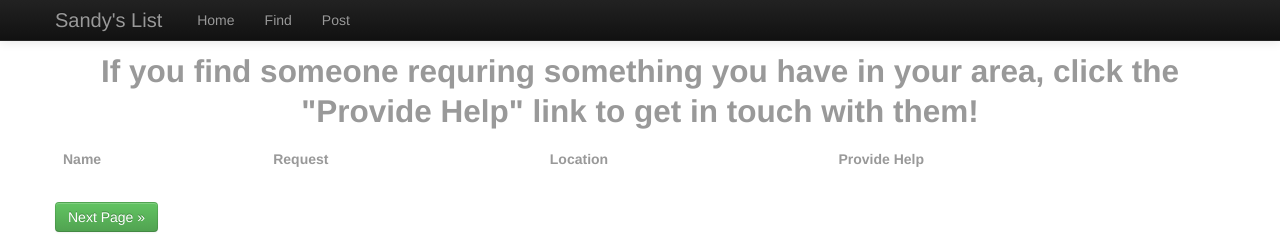
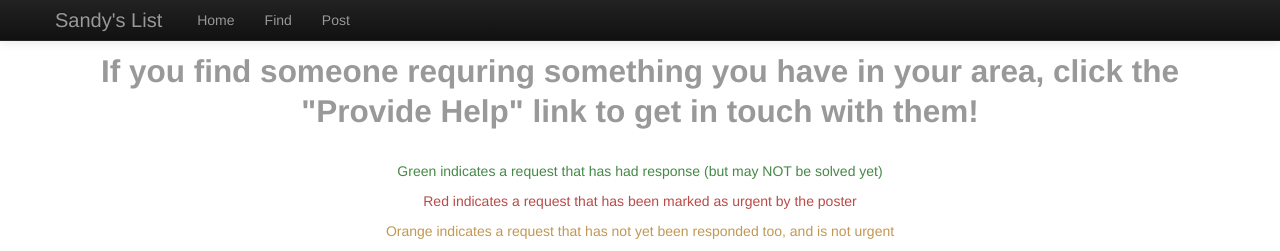
Before and after one commit to b1naryth1ef/sandyslist, a Flask app: page /find in a window 1280 px wide. Shown: the top 251 px of the page. Run offline with Flask 2, Linux system fonts and the light colour scheme; data that the repository does not hold is empty; parts of the project's set-up code (start-up, migrations or seed data) failed here and were passed over; some libraries are stand-ins or nearby versions.

Commit message:
Added color coding (and a key)

```diff
--- a/templates/find.html
+++ b/templates/find.html
@@ -4,7 +4,12 @@
 {% block content %}
 <div class="row">
     <div class="span12" style="text-align: center;">
-        <h2>If you find someone requring something you have in your area, click the "Provide Help" link to get in touch with them!</h2>
+        <h2>If you find someone requring something you have in your area, click the "Provide Help" link to get in touch with them!</h2
+        >
+        <br />
+          <p class="text-success">Green indicates a request that has had response (but may NOT be solved yet)</p>
+          <p class="text-error">Red indicates a request that has been marked as urgent by the poster</p>
+          <p class="text-warning">Orange indicates a request that has not yet been responded too, and is not urgent</p>
     </div>
 </div>
 <table class="table table-hover">
@@ -18,7 +23,7 @@
   </thead>
   <tbody>
     {% for i in reqs.items %}
-    <tr>
+    <tr {% if i.connected %} class="success"{% elif i.urgent %} class="error" {% else %} class="warning" {% endif %}>
       <td>{{ i.name }}</td>
       <td>{{ i.request }}</td>
       <td>{{ i.location }}</td>
```
